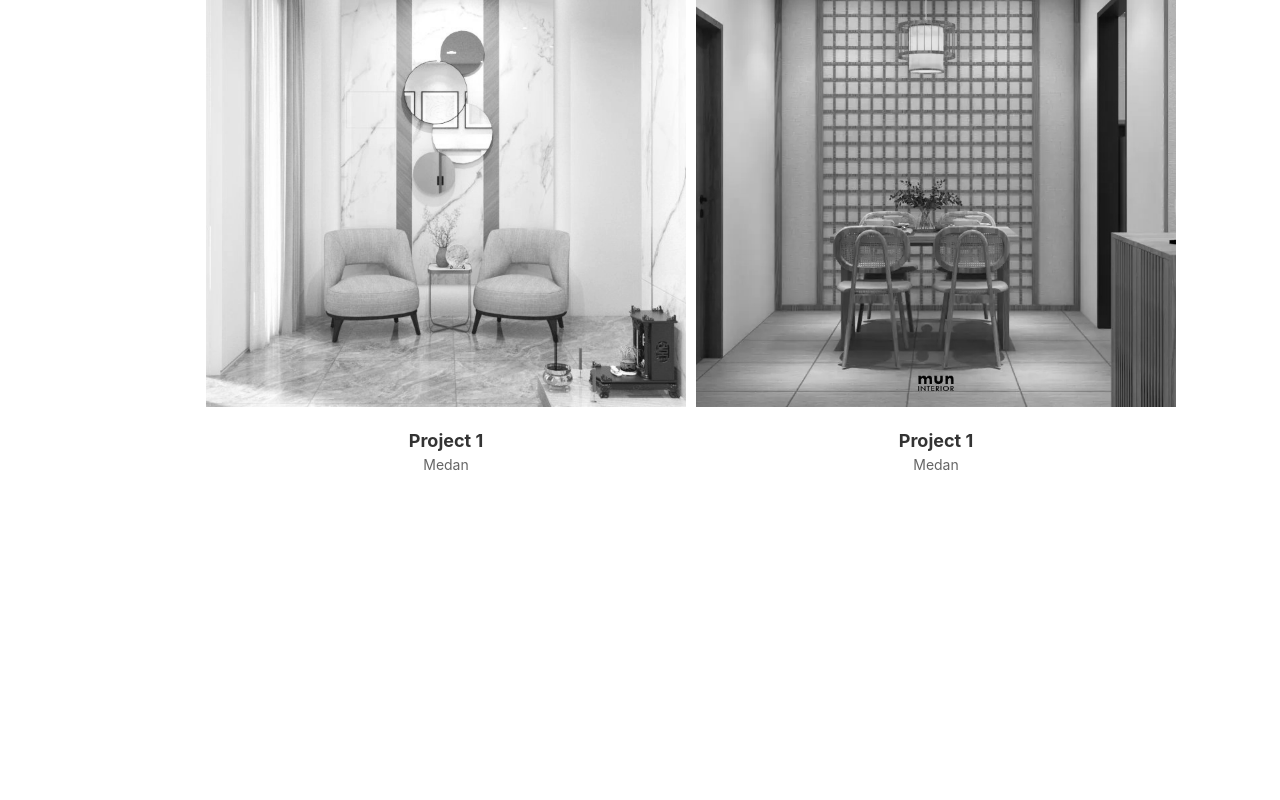
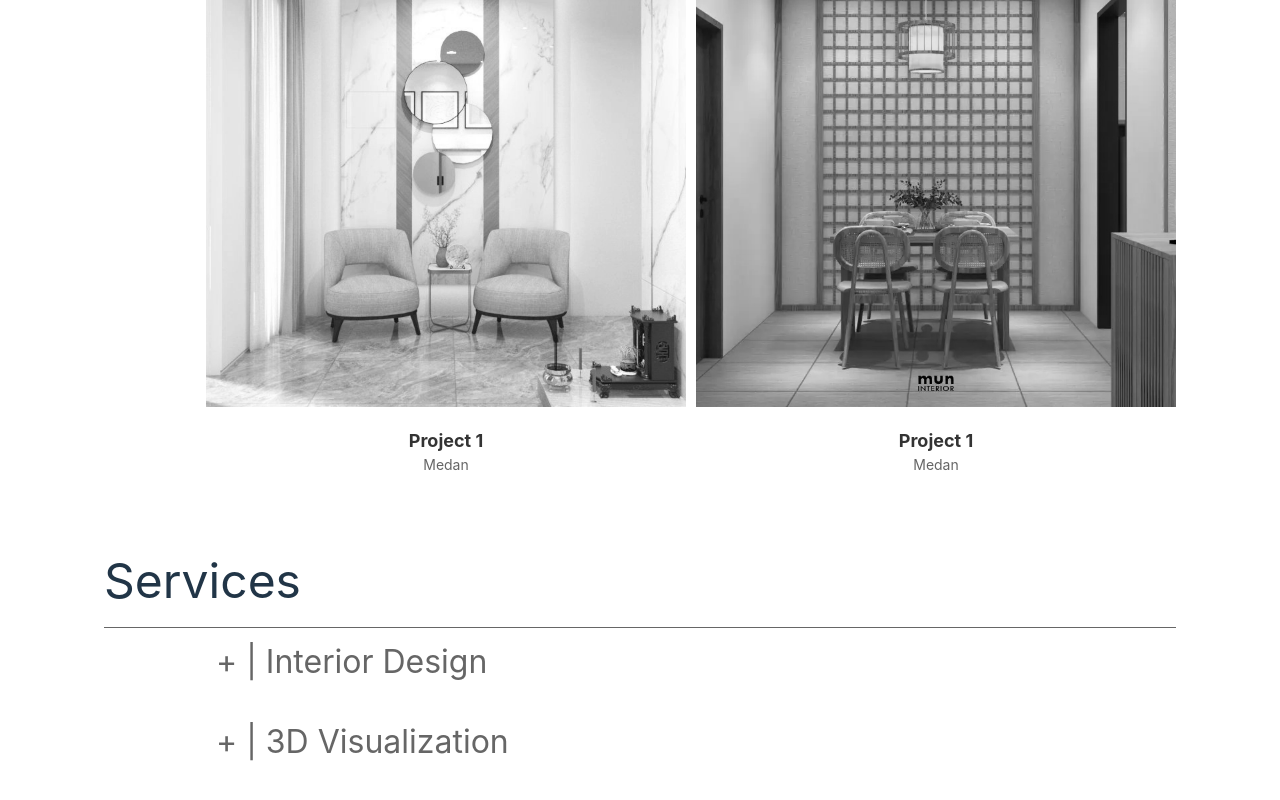
Before and after one commit to hlmyrsyd/muninterior-app, a React (Vite) app: page / in a window 1280 px wide. Shown: the part 1908-2708 px from the top of the page. Before the commit the page ends 2507 px from the top, so only its background shows below. Built offline with nearby package versions, Linux system fonts and the light colour scheme.

Commit message:
Services done

```diff
--- a/src/App.jsx
+++ b/src/App.jsx
@@ -12,7 +12,7 @@ function App() {
       <Navigation />
       <Header />
       <Portfolio />
-      {/* <About /> */}
+      <About />
     </>
   )
 }
--- a/src/cards/basicCard.css
+++ b/src/cards/basicCard.css
@@ -28,6 +28,7 @@
 }
 
 .basic-card p {
+    text-align: center;
     margin: 0;
     font-size: 14px;
     color: #666;
--- a/src/components/About.css
+++ b/src/components/About.css
@@ -0,0 +1,42 @@
+.about-header h1 {
+    text-align: left;
+    font-weight: 400;
+    font-size: 3rem;
+    margin: 0 0 10px 0;
+}
+
+.about-header {
+    border-bottom: 1px solid #666;
+    margin-bottom: 10px;
+}
+
+.about-content {
+    display: flex;
+    justify-content: flex-end;
+}
+
+.content-text {
+    gap: 2rem;
+    width: 60rem;
+    font-size: 2rem;
+    display: flex;
+    flex-direction: column;
+}
+
+.content-text a {
+    text-align: left;
+    text-decoration: none;
+    color: #666;
+    transition: ease-in-out .3s;
+}
+
+.content-text a:hover {
+    color: black;
+    cursor: pointer;
+}
+
+.content-text li, p {
+    font-size: 1.5rem;
+    text-align: left;
+    color: #555;
+}
--- a/src/components/About.jsx
+++ b/src/components/About.jsx
@@ -1,12 +1,48 @@
-import React from 'react';
+import React, { useState } from 'react';
 import './About.css'
 
 function About() {
+    const [showID, setShowID] = useState(false);
+    const [show3D, setShow3D] = useState(false);
 
     return (
         <div className='about'>
             <div className='about-header'>
-                <h1></h1>
+                <h1>Services</h1>
+            </div>
+            <div className='about-content'>
+                <div className='blank'></div>
+                <div className='content-text'>
+                <a onClick={() => setShowID(!showID)}>
+                    {showID? '- | ' : '+ | '}
+                    Interior Design
+                </a>
+                    {showID &&
+                    <div className='id-content'>
+                        <p>We Prioritize close collaboration with you in every step, ensuring personalized attention to you preferences, eliminating any worries about lack of involvement or dissapointments. Following these steps:</p>
+                        <li>Consultation</li>
+                        <li>Design & Concept</li>
+                        <li>Material Selection</li>
+                        <li>Execution</li>
+                        <li>Completion</li>
+                        <p>Since quality is our best practice. We make sure everywork is detailed and perfect.</p>
+                    </div>
+                    }
+                <a onClick={() => setShow3D(!show3D)}>
+                    {show3D? '- | ' : '+ | '}
+                    3D Visualization
+                </a>
+                    {show3D &&
+                    <div className='3d-content'>
+                        <p>We Offer a powerful and versatile tool for various industries to create, manipulate, and present digital three-dimensional models with 4 key components:</p>
+                        <li>3D Modeling</li>
+                        <li>3D Rendering</li>
+                        <li>Animation</li>
+                        <li>Virtual Reality (VR) and Augmented Reality (AR)</li>
+                        <p>Transforming how ideas are communicated, designs are developed, and experiences are delivered.</p>
+                    </div>
+                    }
+                </div>
             </div>
         </div>
     );
--- a/src/components/Header.css
+++ b/src/components/Header.css
@@ -28,4 +28,5 @@
 
 .hero-text .btn:hover {
     background-color: #555;
+    cursor: pointer;
 }
--- a/src/components/Portfolio.css
+++ b/src/components/Portfolio.css
@@ -1,3 +1,7 @@
+.project {
+    margin-bottom: 50px;
+}
+
 .project-header h1 {
     text-align: left;
     font-weight: 400;
@@ -16,6 +20,12 @@
     gap: 10px;
 }
 
+.more {
+    display: flex;
+    justify-content: flex-end;
+    position: relative;
+}
+
 @media screen and (max-width: 768px) {
     /* On small screens, we want the project title to be on its own line */
 }
--- a/src/components/Portfolio.jsx
+++ b/src/components/Portfolio.jsx
@@ -33,6 +33,9 @@ function Portfolio() {
                 imageUrl='/assets/project4.webp'
                 />
             </div>
+            {/* <div className='more'>
+                <h2>See More</h2>
+            </div> */}
         </div>
     );
 }
```
